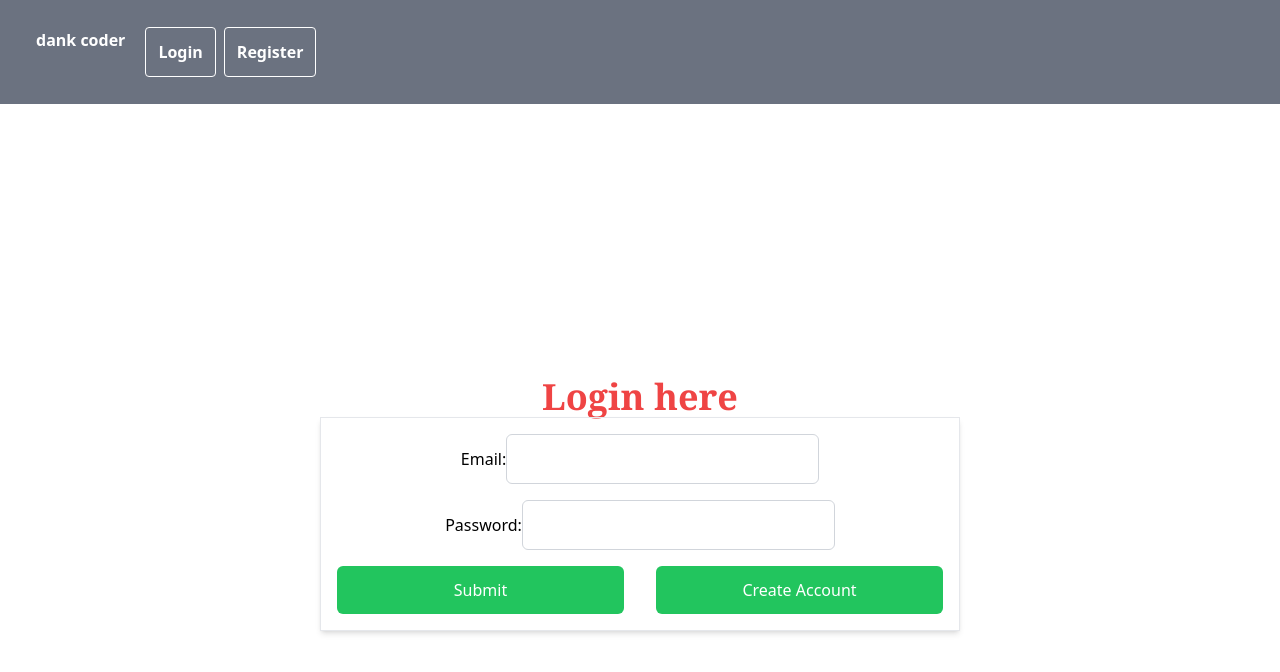
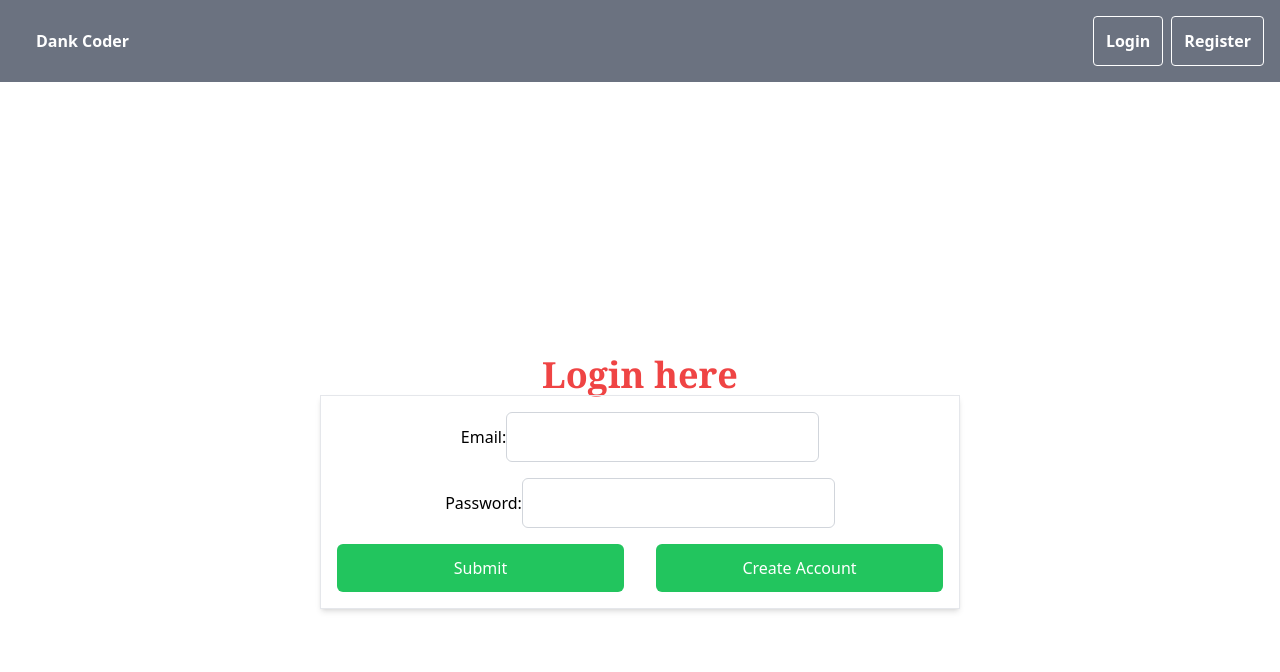
Before and after one commit to aniket2727/Blog-Application-IT-sector-Type-script-MERN, a React (Create React App) app in the folder client/: page /login in a window 1280 px wide. Shown: the top 672 px of the page. Built offline with nearby package versions, Linux system fonts and the light colour scheme.

Commit message:
changes in navbar

```diff
--- a/client/src/componets/authentications/LoginComonets.tsx
+++ b/client/src/componets/authentications/LoginComonets.tsx
@@ -1,9 +1,11 @@
 import React, { useState } from 'react';
 import { useDispatch,  } from 'react-redux';
 import { setUserData,  } from '../redux/userSlice';
-
+import { useNavigate } from 'react-router-dom';
 const LoginComponents: React.FC = () => {
   const dispatch = useDispatch();
+  const navigate=useNavigate();
+
   const [email, setEmail] = useState<string>('');
   const [password, setPassword] = useState<string>('');
   const handleEmailChange = (e: React.ChangeEvent<HTMLInputElement>) => {
@@ -18,6 +20,7 @@ const LoginComponents: React.FC = () => {
     const dummyName = 'John Doe';
     const dummyToken = 'dummyToken';
     dispatch(setUserData({ email, token: dummyToken, name: dummyName }));
+    navigate('/home')
   };
 
   const handleCreateAccount = () => {
--- a/client/src/componets/header/NavbarComponets.tsx
+++ b/client/src/componets/header/NavbarComponets.tsx
@@ -1,43 +1,46 @@
 import React from 'react';
 import { useSelector, useDispatch } from 'react-redux';
 import { selectUserData, clearUserData } from '../redux/userSlice';
+import { useNavigate } from 'react-router-dom';
 
 const NavbarComponents = () => {
+  const navigate = useNavigate();
   const dispatch = useDispatch();
   const userData = useSelector(selectUserData);
   console.log(userData);
 
   const handleLogout = () => {
-    // Dispatch the action to clear user data
     dispatch(clearUserData());
   };
 
   return (
     <div className='w-full h-300 bg-gray-500'>
-      <div className='w-full h-90 flex items-center space-between p-4'>
-        <div>
-          <h1 className='ml-2 text-white font-bold p-3'>dank coder</h1>
-
-          {
-            userData ?(
-                <h1 className='ml-2 text-white font-bold p-3'>{userData.name}</h1>
-
-            ):null
-          }
+      <div className='w-full h-90 flex items-center justify-between p-4'>
+        <div className='flex items-center'>
+          <h1 className='ml-2 text-white font-bold p-3'>Dank Coder</h1>
+          {userData ? (
+            <h1 className='ml-2 text-white font-bold p-3'>{userData.name}</h1>
+          ) : null}
         </div>
-        <div>
+        <div className='flex items-center'>
           {userData.email ? (
-            <div>
+            <div className='flex'>
               <button className='ml-2 border border-white text-white rounded font-bold p-3' onClick={handleLogout}>
                 Logout
               </button>
               <button className='ml-2 border border-white text-white rounded font-bold p-3'>Account</button>
-
+              <button className='ml-2 border border-white text-white rounded font-bold p-3' onClick={() => navigate('/create')}>
+                Create Blog
+              </button>
             </div>
           ) : (
-            <div>
-              <button className='ml-2 border border-white text-white rounded font-bold p-3'>Login</button>
-              <button className='ml-2 border border-white text-white rounded font-bold p-3'>Register</button>
+            <div className='flex'>
+              <button className='ml-2 border border-white text-white rounded font-bold p-3' onClick={() => navigate('/login')}>
+                Login
+              </button>
+              <button className='ml-2 border border-white text-white rounded font-bold p-3' onClick={() => navigate('/register')}>
+                Register
+              </button>
             </div>
           )}
         </div>
```
